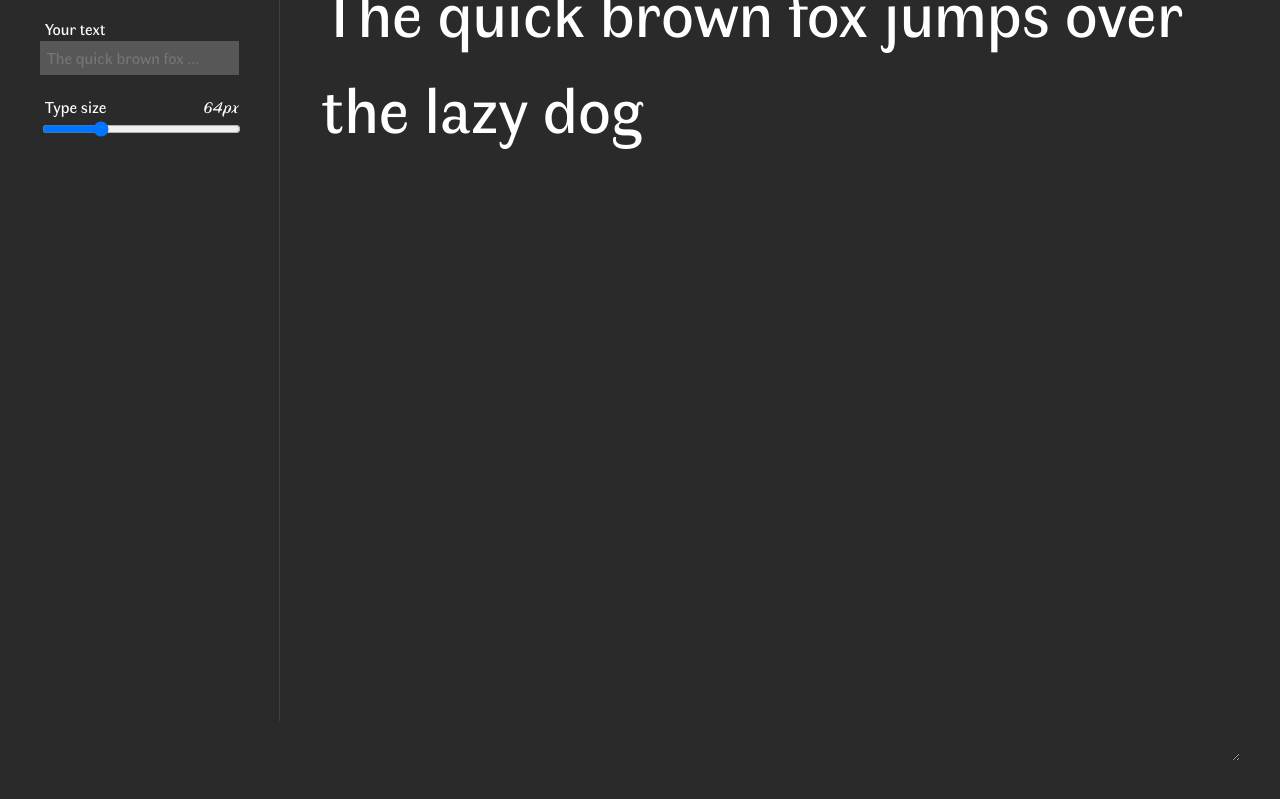
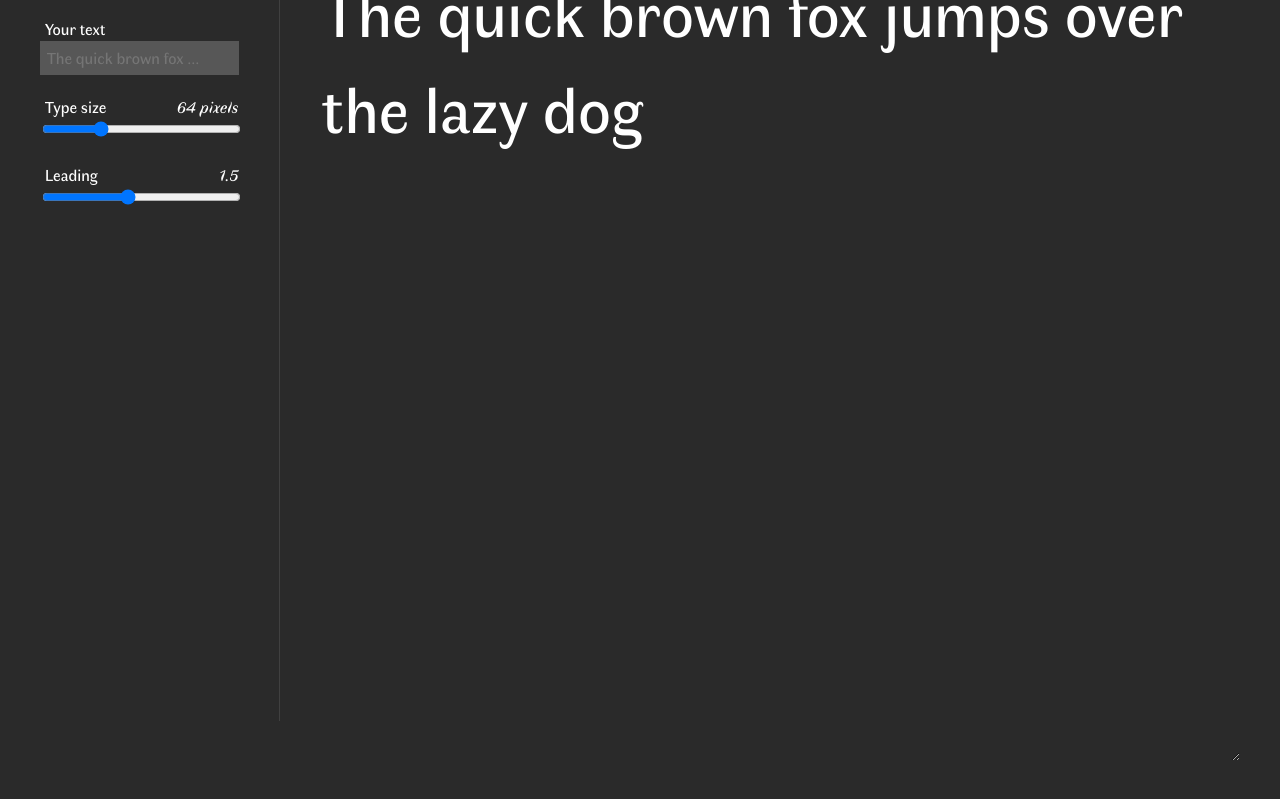
Before and after one commit to rlfweb/type-checker, a plain HTML site: page index.html in a window 1280 px wide. Shown: the part 79-878 px from the top of the page. Drawn offline with Linux system fonts and the light colour scheme.

Commit message:
Typesize slider and Leading slider

```diff
--- a/index.html
+++ b/index.html
@@ -25,8 +25,20 @@
       </div>
 
       <div class="option">
-        <label>Type size <span>64px</span></label>
+        <label>Type size <span class="typesize-output">64 pixels</span></label>
         <input type="range" name="typesize" min="12" max="200" value="64" />
+      </div>
+
+      <div class="option">
+        <label>Leading <span class="lineheight-output">1.5</span></label>
+        <input
+          type="range"
+          name="lineheight"
+          min="0.75"
+          max="2.5"
+          value="1.5"
+          step="0.25"
+        />
       </div>
     </section>
 
--- a/js/typechecker.js
+++ b/js/typechecker.js
@@ -1,5 +1,10 @@
 const sentenceTag = document.querySelector(`input[type="text"]`);
 const typesizeTag = document.querySelector(`input[name="typesize"]`);
+const typesizeOutput = document.querySelector("span.typesize-output");
+
+const lineheightTag = document.querySelector(`input[name="lineheight"]`);
+const lineheightOutput = document.querySelector("span.lineheight-output");
+
 const outputTag = document.querySelector("textarea.output");
 const originalText = outputTag.value;
 
@@ -26,9 +31,20 @@ outputTag.addEventListener("keyup", function () {
 
 //  TYPESIZE SLIDER
 
-// wwhen i change my typesiz slider, update the text next to it and
+// when i change my typesize slider, update the text next to it and
 // change the outputTag's font size
 
 typesizeTag.addEventListener("input", function () {
   outputTag.style.fontSize = this.value + "px";
+  typesizeOutput.innerHTML = this.value + " pixels";
 });
+
+//  LEADING SLIDER
+
+// when i change my typesize slider, update the text next to it and
+// change the outputTag's font size
+
+lineheightTag.addEventListener("input", function () {
+  outputTag.style.lineHeight = this.value;
+  lineheightOutput.innerHTML = this.value;
+});
```
